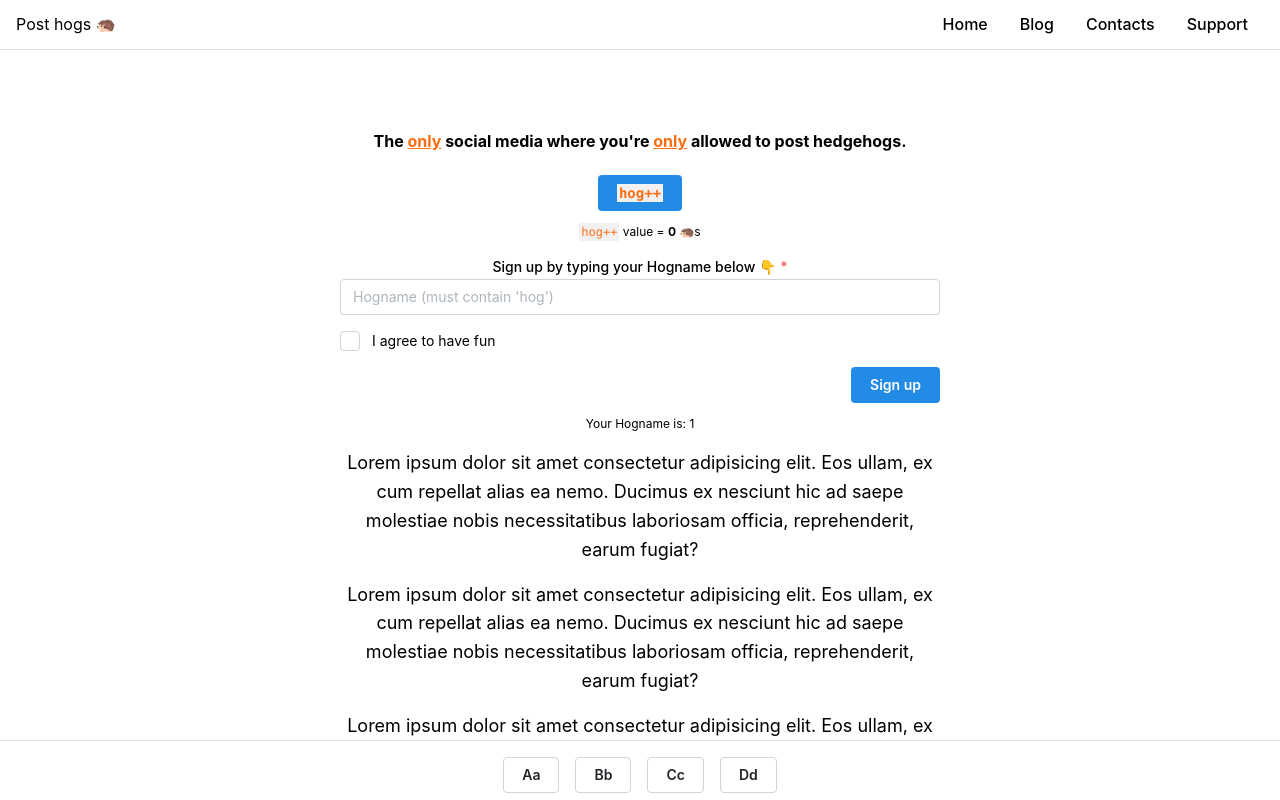
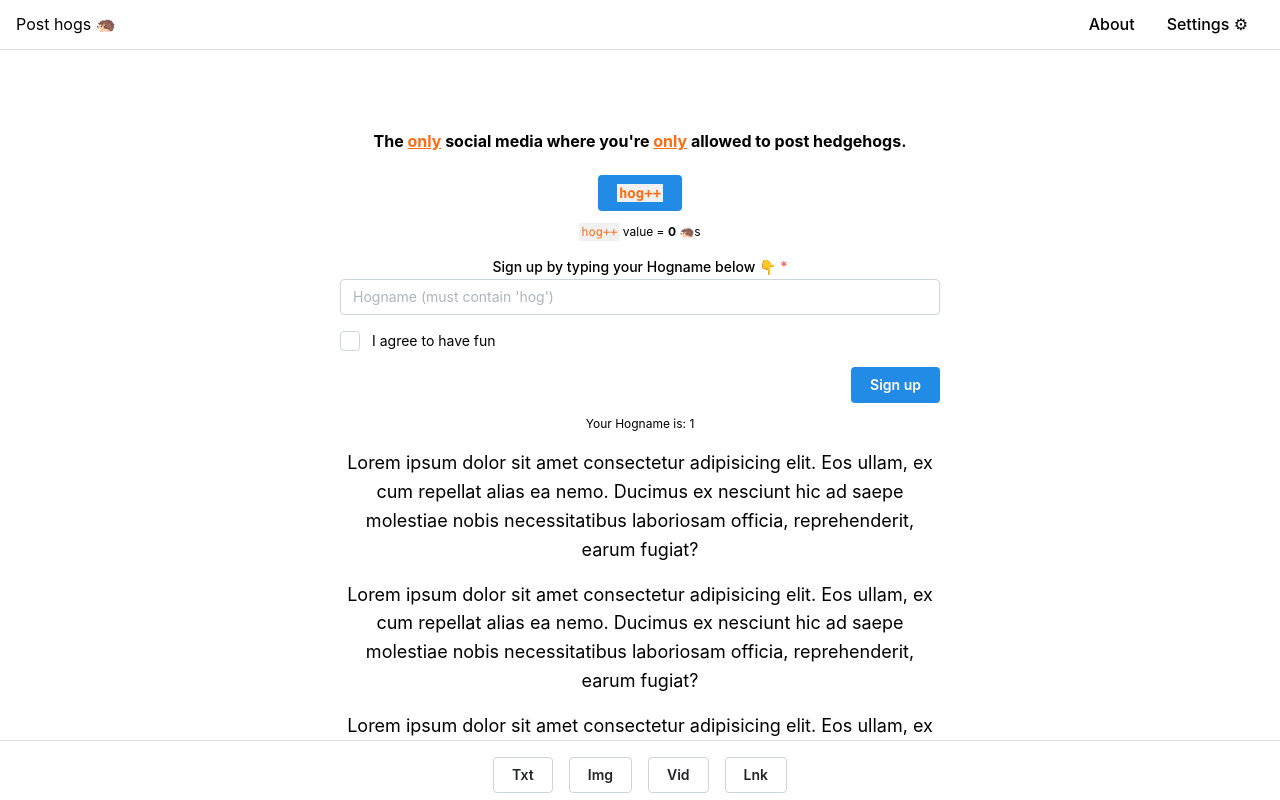
Before and after one commit to holacompu/post-hog-app, a React (Vite) app in the folder vite-hog/: page / in a window 1280 px wide. Shown: the top 800 px of the page. Built offline with nearby package versions, Linux system fonts and the light colour scheme.

Commit message:
Add correct navbar menu names. Add planned post types to buttons in footer.

```diff
--- a/vite-hog/src/App.tsx
+++ b/vite-hog/src/App.tsx
@@ -55,20 +55,16 @@ export default function App() {
           <Group justify="space-between" style={{ flex: 1 }}>
            <div>Post hogs 🦔</div>
             <Group ml="xl" gap={0} visibleFrom="sm">
-              <UnstyledButton className={classes.control}>Home</UnstyledButton>
-              <UnstyledButton className={classes.control}>Blog</UnstyledButton>
-              <UnstyledButton className={classes.control}>Contacts</UnstyledButton>
-              <UnstyledButton className={classes.control}>Support</UnstyledButton>
+              <UnstyledButton className={classes.control}>About</UnstyledButton>
+              <UnstyledButton className={classes.control}>Settings ⚙</UnstyledButton>
             </Group>
           </Group>
         </Group>
       </AppShell.Header>
 
       <AppShell.Navbar py="md" px={4}>
-        <UnstyledButton className={classes.control}>Home</UnstyledButton>
-        <UnstyledButton className={classes.control}>Blog</UnstyledButton>
-        <UnstyledButton className={classes.control}>Contacts</UnstyledButton>
-        <UnstyledButton className={classes.control}>Support</UnstyledButton>
+        <UnstyledButton className={classes.control}>About</UnstyledButton>
+        <UnstyledButton className={classes.control}>Settings ⚙</UnstyledButton>
       </AppShell.Navbar>
 
         <AppShell.Main pt={`calc(${rem(60)} + var(--mantine-spacing-md))`}>
@@ -118,10 +114,10 @@ export default function App() {
 
             <AppShell.Footer p="md">
                <Group justify="center" gap="m">
-                  <Button variant="default">Aa</Button>
-                  <Button variant="default">Bb</Button>
-                  <Button variant="default">Cc</Button>
-                  <Button variant="default">Dd</Button>
+                  <Button variant="default">Txt</Button>
+                  <Button variant="default">Img</Button>
+                  <Button variant="default">Vid</Button>
+                  <Button variant="default">Lnk</Button>
                </Group>
             </AppShell.Footer>
 
```
